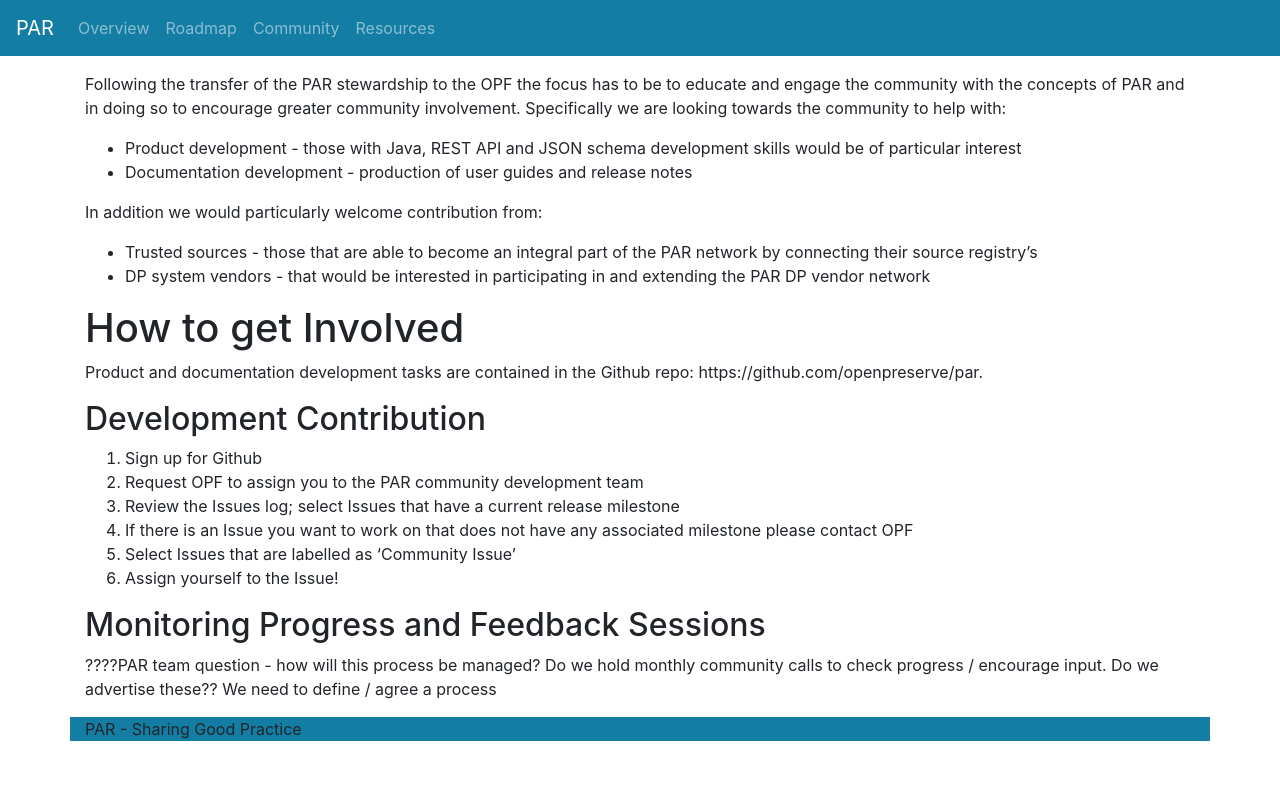
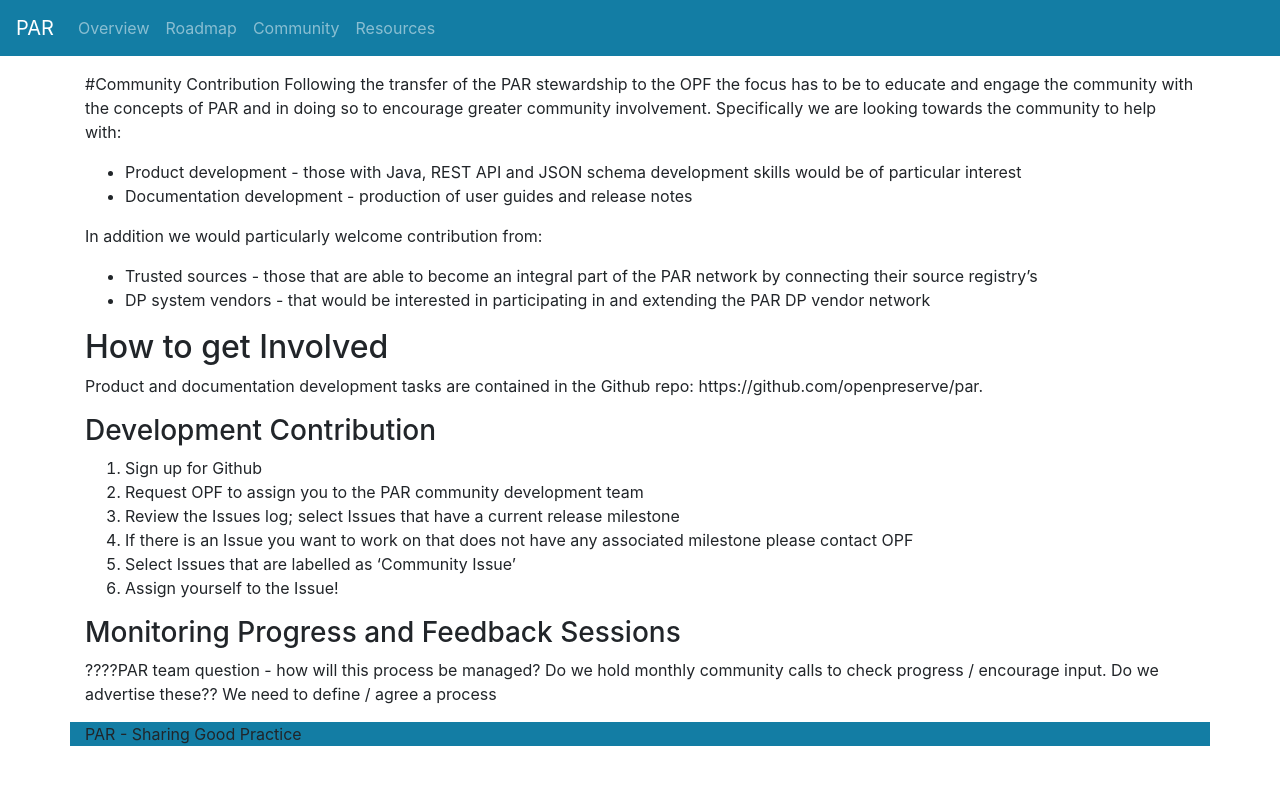
Before and after one commit to openpreserve/par, a Jekyll site: the page built from docs/community/index.md, in a window 1280 px wide and 1200 px high. Shown: the top 785 px of the window. Built offline with Jekyll 4.4.1, drawn with Linux system fonts in a browser that asks for light colours.

Commit message:
Update index.md

```diff
--- a/docs/community/index.md
+++ b/docs/community/index.md
@@ -3,6 +3,7 @@
 title: Community
 ---
 
+#Community Contribution
 Following the transfer of the PAR stewardship to the OPF the focus has to be to educate and engage the community with the concepts of PAR and in doing so to encourage greater community involvement. Specifically we are looking towards the community to help with:
 
 * Product development - those with Java, REST API and JSON schema development skills would be of particular interest
@@ -13,10 +14,10 @@
 * Trusted sources - those that are able to become an integral part of the PAR network by connecting their source registry’s
 * DP system vendors - that would be interested in participating in and extending the PAR DP vendor network
 
-# How to get Involved
+## How to get Involved
 Product and documentation development tasks are contained in the Github repo: https://github.com/openpreserve/par.
 
-## Development Contribution
+### Development Contribution
 1. Sign up for Github
 2. Request OPF to assign you to the PAR community development team
 3. Review the Issues log; select Issues that have a current release milestone
@@ -24,5 +25,5 @@
 5. Select Issues that are labelled as ‘Community Issue’
 6. Assign yourself to the Issue!
 
-## Monitoring Progress and Feedback Sessions
+### Monitoring Progress and Feedback Sessions
 ????PAR team question - how will this process be managed? Do we hold monthly community calls to check progress / encourage input. Do we advertise these?? We need to define / agree a process
```
